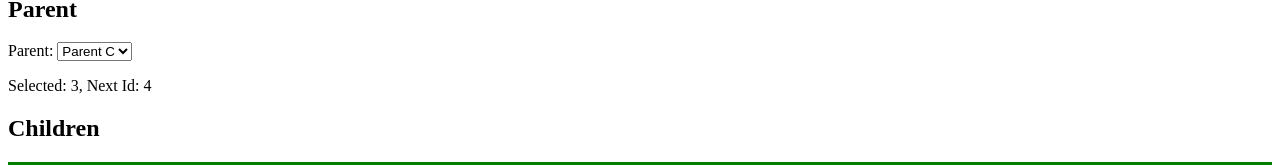
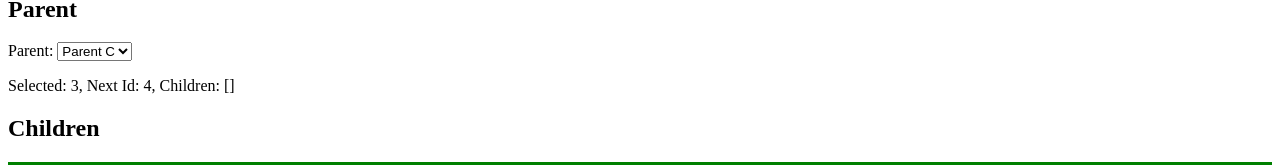
Before and after one commit to meisterk/vue-parent-child, a Vue app: page / in a window 1280 px wide. Shown: the part 231-396 px from the top of the page. Built offline with nearby package versions, Linux system fonts and the light colour scheme.

Commit message:
Add debug-text

```diff
--- a/src/views/Home.vue
+++ b/src/views/Home.vue
@@ -7,7 +7,7 @@
       {{ parent.name }}
     </option>
   </select>
-  <p>Selected: {{ selectedParent }}, Next Id: {{ nextId }}</p>
+  <p>Selected: {{ selectedParent }}, Next Id: {{ nextId }}, Children: {{ children}}</p>
 
   <h2>Children</h2>
   <ul>
```
